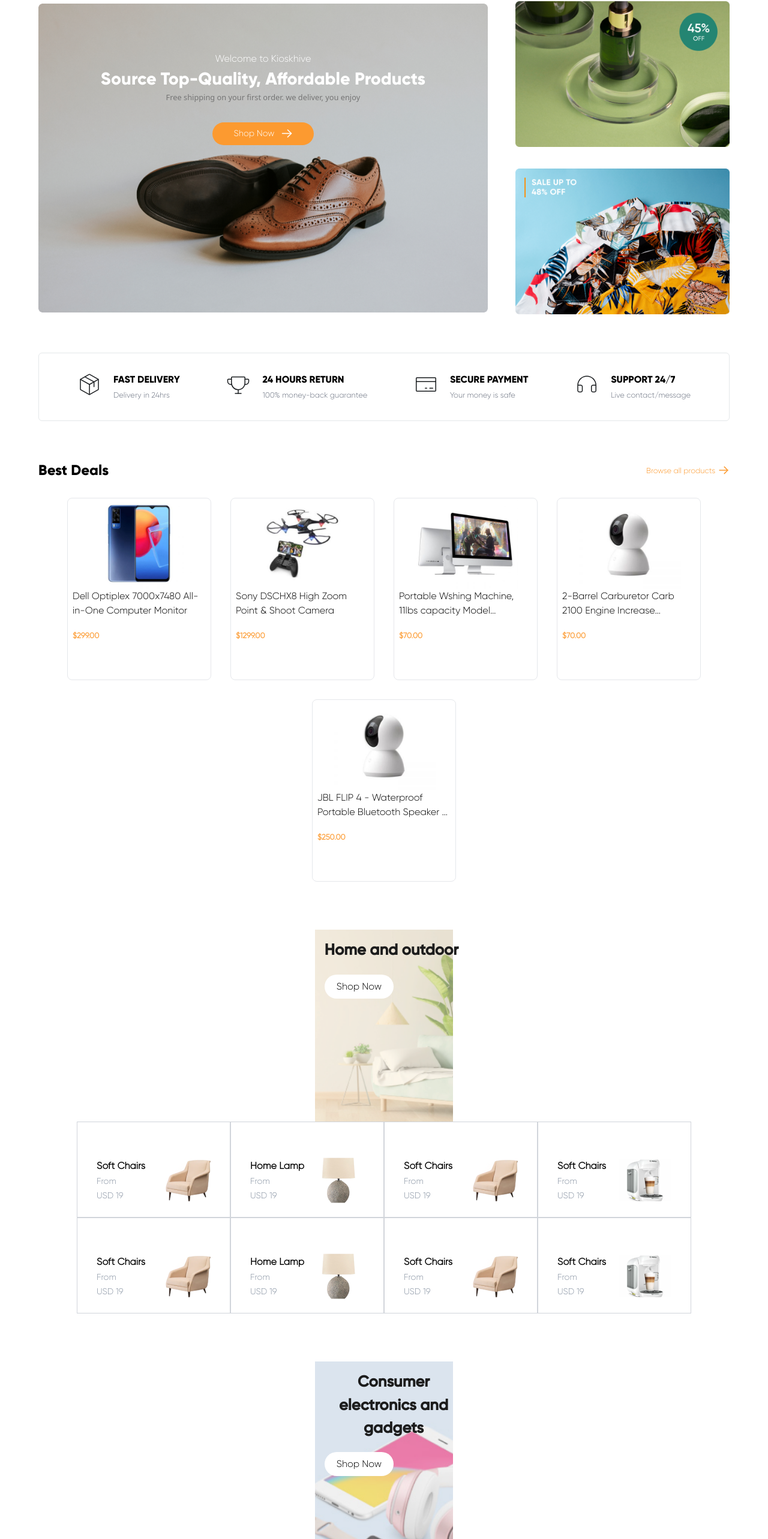
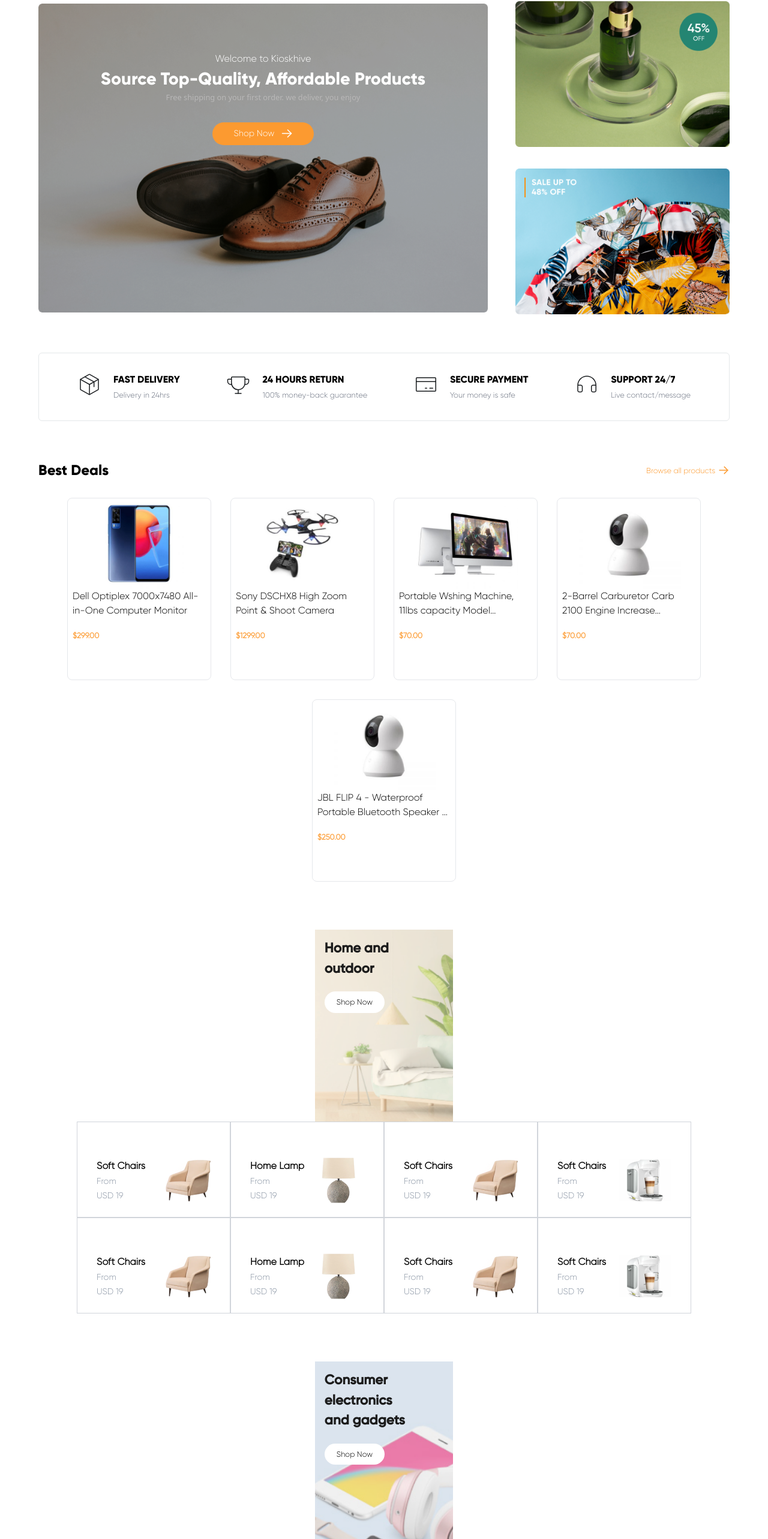
Before and after one commit to davidfayanju1/KioskhiveNG, a React (Vite) app: page /marketplace in a window 1280 px wide. Shown: the part 226-2792 px from the top of the page at 60% size. Built offline with nearby package versions, Linux system fonts and the light colour scheme; a web font is replaced by a local one.

Commit message:
Some similar additions

```diff
--- a/src/components/modules/market/MarketPlaceComp.jsx
+++ b/src/components/modules/market/MarketPlaceComp.jsx
@@ -39,20 +39,21 @@ const MarketPlaceComp = () => {
     <div className="min-h-screen md:px-[4rem] px-[1rem] pt-3">
       <section className="image_section rounded-xl md:flex-row flex-col min-h-[20rem] w-full flex items-center gap-8 justify-between">
         <div className="image_container relative md:w-[65%] w-full h-full">
+          <div className="overlay absolute inset-0 w-full h-full bg-black/20 rounded-[6px]"></div>
           <img
             src="/images/headHero.png"
             alt=""
             className="object-cover w-full h-full rounded-[6px]"
           />
 
-          <div className="text_container w-full absolute md:top-[5rem] top-[1rem] md:left-[0rem] left-[0rem]">
+          <div className="text_container w-full absolute md:top-[5rem] top-[2rem] md:left-[0rem] left-[0rem]">
             <h1 className="gilroy text-white text-center">
               Welcome to Kioskhive
             </h1>
             <h2 className="gilroy-bold md:text-[1.8rem] text-[1.2rem] text-white text-center">
               Source Top-Quality, Affordable Products
             </h2>
-            <small className="block text-[#757575] text-center">
+            <small className="block text-[#b9b8b8] text-center">
               Free shipping on your first order. we deliver, you enjoy
             </small>
             <div className="flex items-center w-full mt-[2rem] mx-auto">
@@ -133,12 +134,12 @@ const MarketPlaceComp = () => {
               className="w-full h-full object-cover"
             />
 
-            <div className="text_container absolute md:text-left text-center w-full top-[1rem] left-[1rem]">
-              <span className="block w-full mb-5 md:text-[1.6rem] text-[1.2rem] gilroy-semibold font-bold text-[#1C1C1C]">
+            <div className="text_container absolute md:text-left w-full top-[1rem] left-[1rem]">
+              <span className="block w-[55%]  mb-5 md:text-[1.4rem] text-[1.2rem] gilroy-semibold font-bold text-[#1C1C1C]">
                 Home and outdoor
               </span>
 
-              <button className="bg-white rounded-full px-5 py-2 border-none outline-none flex items-center md:mx-0 mx-auto justify-center text-black gilroy">
+              <button className="bg-white rounded-full px-5 py-2 border-none outline-none flex items-center justify-center text-black gilroy text-[.8rem]">
                 Shop Now
               </button>
             </div>
@@ -187,12 +188,12 @@ const MarketPlaceComp = () => {
               className="w-full h-full object-cover"
             />
 
-            <div className="text_container absolute top-[1rem] w-full text-center left-[1rem]">
-              <span className="block w-full mb-5 md:text-[1.6rem] text-[1.2rem] gilroy-semibold font-bold text-[#1C1C1C]">
+            <div className="text_container absolute top-[1rem] w-full left-[1rem]">
+              <span className="block w-[65%] mb-5 md:text-[1.4rem] text-[1.2rem] gilroy-semibold font-bold text-[#1C1C1C]">
                 Consumer electronics and gadgets
               </span>
 
-              <button className="bg-white md:mx-0 mx-auto rounded-full px-5 py-2 border-none outline-none flex items-center justify-center text-black gilroy">
+              <button className="bg-white rounded-full px-5 py-2 border-none outline-none flex items-center justify-center text-black gilroy text-[.8rem]">
                 Shop Now
               </button>
             </div>
@@ -247,7 +248,7 @@ const MarketPlaceComp = () => {
                 <span className="block gilroy font-bold text-[.9rem]">
                   {item.price}
                 </span>
-                <small className="block truncate gilroy text-gray-300">
+                <small className="block truncate gilroy text-[#8B96A5]">
                   {item.name}
                 </small>
               </div>
@@ -265,7 +266,7 @@ const MarketPlaceComp = () => {
                 <span className="block gilroy font-bold text-[.9rem]">
                   {item.price}
                 </span>
-                <small className="block truncate gilroy text-gray-300">
+                <small className="block truncate gilroy text-[#8B96A5]">
                   {item.name}
                 </small>
               </div>
--- a/src/layout/MarketPlaceLayout.jsx
+++ b/src/layout/MarketPlaceLayout.jsx
@@ -12,21 +12,21 @@ const MarketPlaceLayout = ({ children }) => {
     <div className="page_container">
       <Header />
       <div className="children_container mt-[13.5rem]">{children}</div>
-      <div className="item_container bg-[#E6E6E6] md:px-[4rem] px-[1rem] w-full gap-3 py-[2rem] flex items-center md:justify-between flex-wrap">
+      <div className="item_container bg-[#E6E6E6] md:px-[4rem] px-[1rem] w-full md:gap-3 gap-6 py-[2rem] flex items-center md:justify-between flex-wrap">
         <div className="first_section">
-          <h3 className="md:gilroy-bold gilroy font-[700] text-black md:text-[1.5rem] text-[1rem]">
+          <h3 className="md:gilroy-bold gilroy-semibold font-[700] text-black md:text-[1.3rem] text-[1rem]">
             Subscribe our Newsletter
           </h3>
-          <small className="block text-[#999999]">
+          <small className="block text-[#999999] gilroy">
             Subcribe to our newsletter to have access to latest changes
           </small>
         </div>
 
-        <div className="links_section bg-[#E6E6E6] pl-4 rounded-full border-solid border-[1px] border-gray-300 flex items-center justify-between">
+        <div className="links_section md:w-[40%] bg-[#faf9f9] pl-4 rounded-full border-solid border-[1px] border-gray-300 flex items-center justify-between">
           <input
             type="text"
-            className="border-none bg-transparent text-[16px] placeholder:text-[14px] outline-none w-[60%]"
-            placeholder="Enter Email Address"
+            className="border-none bg-transparent text-[16px] placeholder:text-[14px] outline-none w-[60%] gilroy"
+            placeholder="Your Email Address"
           />
           <Button name={"Subscribe"} className="bg-[#FC9A30]" />
         </div>
```
